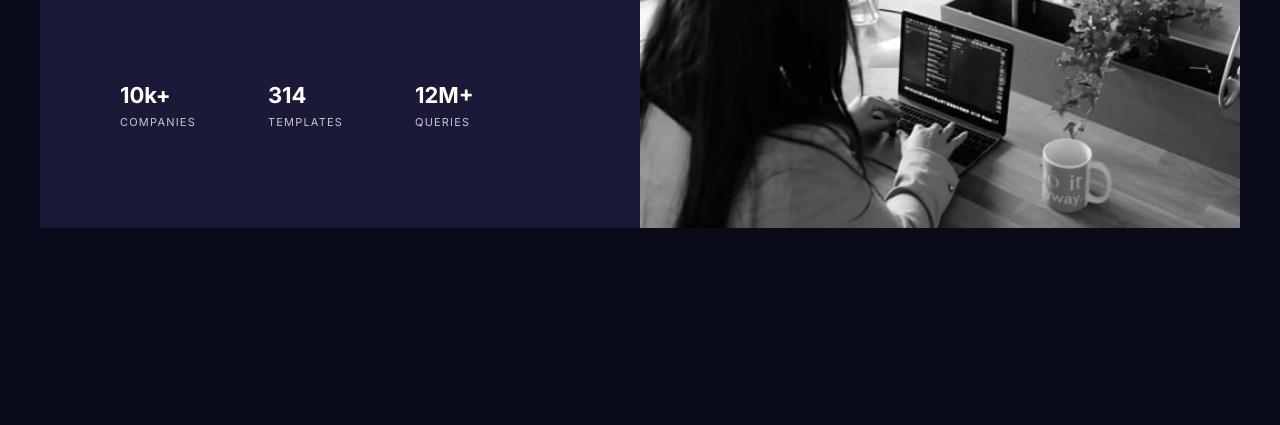
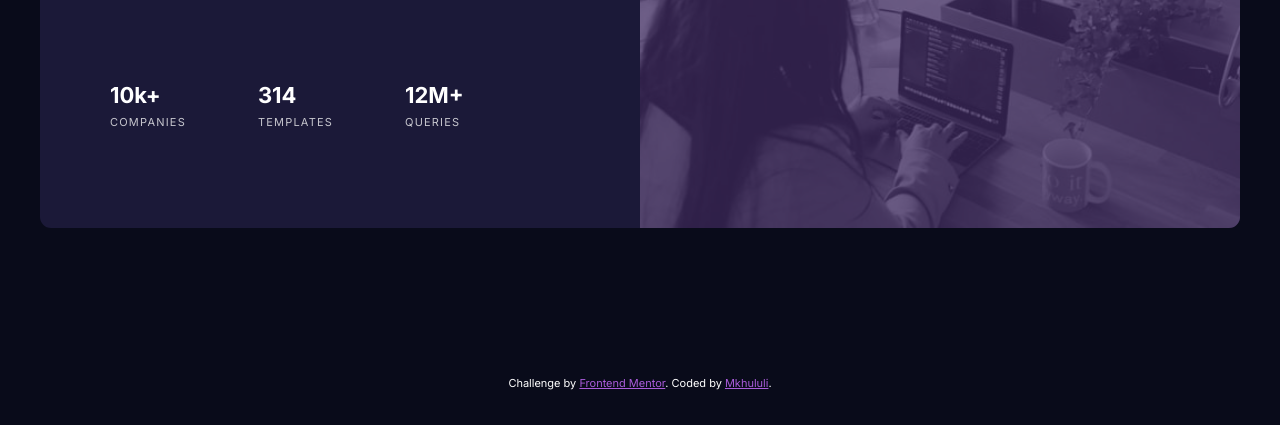
Before and after one commit to Mkhululi97/Stats-preview-card-component, a plain HTML site: page index.html in a window 1280 px wide. Shown: the part 416-841 px from the top of the page. Before the commit the page ends 800 px from the top, so only its background shows below. Drawn offline with Linux system fonts and the light colour scheme.

Commit message:
update my README.md file, round the courners and added the purple overlay, on the header image.

```diff
--- a/index.html
+++ b/index.html
@@ -21,9 +21,9 @@
         font-size: 11px;
         text-align: center;
         color: hsl(0, 0%, 100%);
+        padding-block-end: 35px;
       }
       .attribution a {
-        /* color: hsl(228, 45%, 44%); */
         color: hsl(277, 64%, 61%);
       }
     </style>
@@ -73,11 +73,14 @@
       </div>
     </main>
 
-    <!-- <div class="attribution">
+    <div class="attribution">
       Challenge by
       <a href="https://www.frontendmentor.io?ref=challenge" target="_blank"
         >Frontend Mentor</a
-      >. Coded by <a href="#">Your Name Here</a>.
-    </div> -->
+      >. Coded by
+      <a href="https://mkhululi97.github.io/portfolio_website/" target="_blank"
+        >Mkhululi</a
+      >.
+    </div>
   </body>
 </html>
--- a/styles.css
+++ b/styles.css
@@ -13,10 +13,18 @@ body {
 html {
   font-size: 62.5%;
 }
+/*----- IMAGES -----*/
+.image-header {
+  max-width: 100%;
+  -webkit-filter: opacity(0.25) drop-shadow(0 0 0 hsl(277, 64%, 61%));
+}
 .image--header--desktop {
   display: none;
 }
-/* ----- FONT COLORS ----- */
+.image--header--mobile {
+  border-radius: 11px 11px 0 0;
+}
+/*----- FONT COLORS -----*/
 .heading-h4,
 .heading-h5 {
   color: hsl(0, 0%, 100%);
@@ -25,8 +33,7 @@ html {
 .paragraph-stats {
   color: hsla(0, 0%, 100%, 0.75);
 }
-
-/* ----- FONT SIZES ----- */
+/*----- FONT SIZES -----*/
 .heading-h4 {
   font-size: 2.5rem;
   margin-block-end: 20px;
@@ -49,7 +56,7 @@ html {
   font-size: 1em;
   text-transform: uppercase;
 }
-/* ----- CONTAINERS ----- */
+/*----- CONTAINERS -----*/
 .main-content {
   display: flex;
   justify-content: center;
@@ -59,6 +66,7 @@ html {
 }
 .main-container {
   margin-block: 15%;
+  border-radius: 11px;
   display: grid;
   grid-template-rows: fit-content(100%) 1fr;
   background-color: hsl(244, 38%, 16%);
@@ -76,14 +84,12 @@ html {
 .image-container {
   grid-row: 1/2;
 }
-.image-header {
-  max-width: 100%;
-}
+
 .span-text {
   color: hsl(277, 64%, 61%);
 }
 .stats-container {
-  padding: 10px;
+  padding-block: 10px;
 }
 .stats {
   margin-bottom: 25px;
@@ -97,8 +103,9 @@ html {
   .image--header--desktop {
     display: block;
     width: 100%;
+    border-radius: 0 11px 11px 0;
   }
-  /* ----- TEXT ----- */
+  /*----- TEXT -----*/
   .heading-h4 {
     font-size: 3.4rem;
     letter-spacing: 0.8px;
@@ -120,7 +127,7 @@ html {
     font-size: 1.1rem;
     letter-spacing: 1.2px;
   }
-  /* ----- CONTAINERS ----- */
+  /*----- CONTAINERS -----*/
   .main-container {
     margin-block: 12%;
     grid-template-columns: 1fr 1fr;
```
Also changed, not shown: design/frontend-mentor-stats-preview-card-component.png (added), 2 other files.
